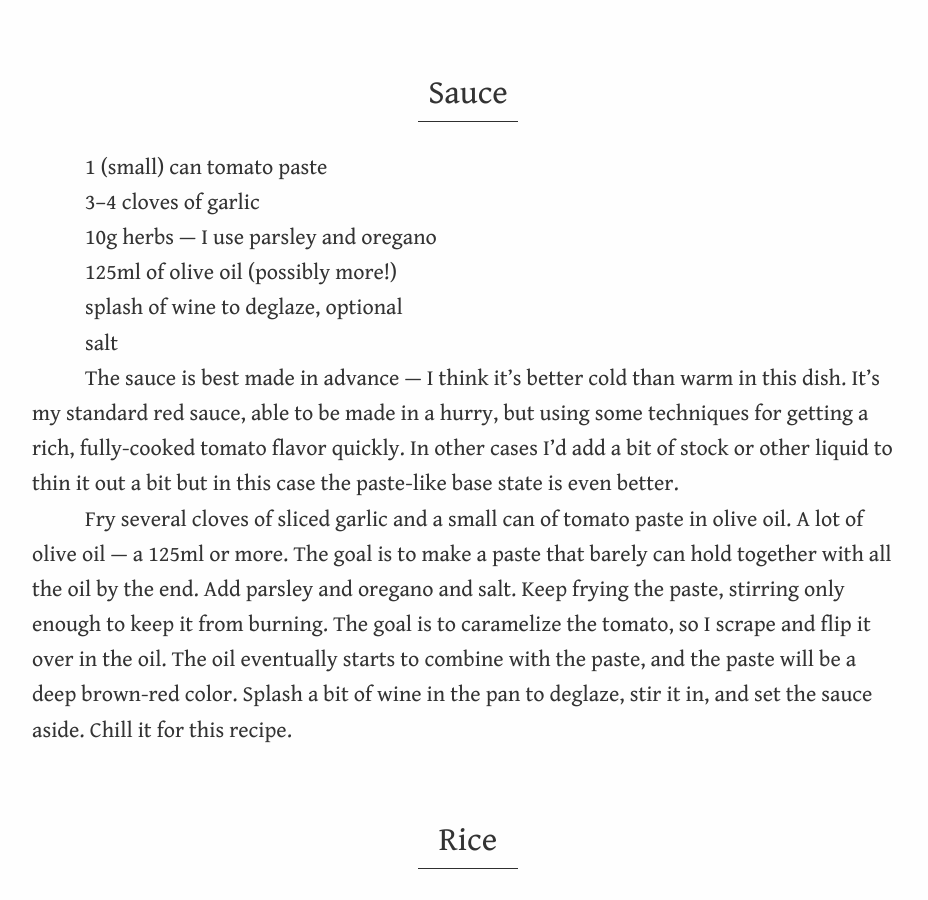
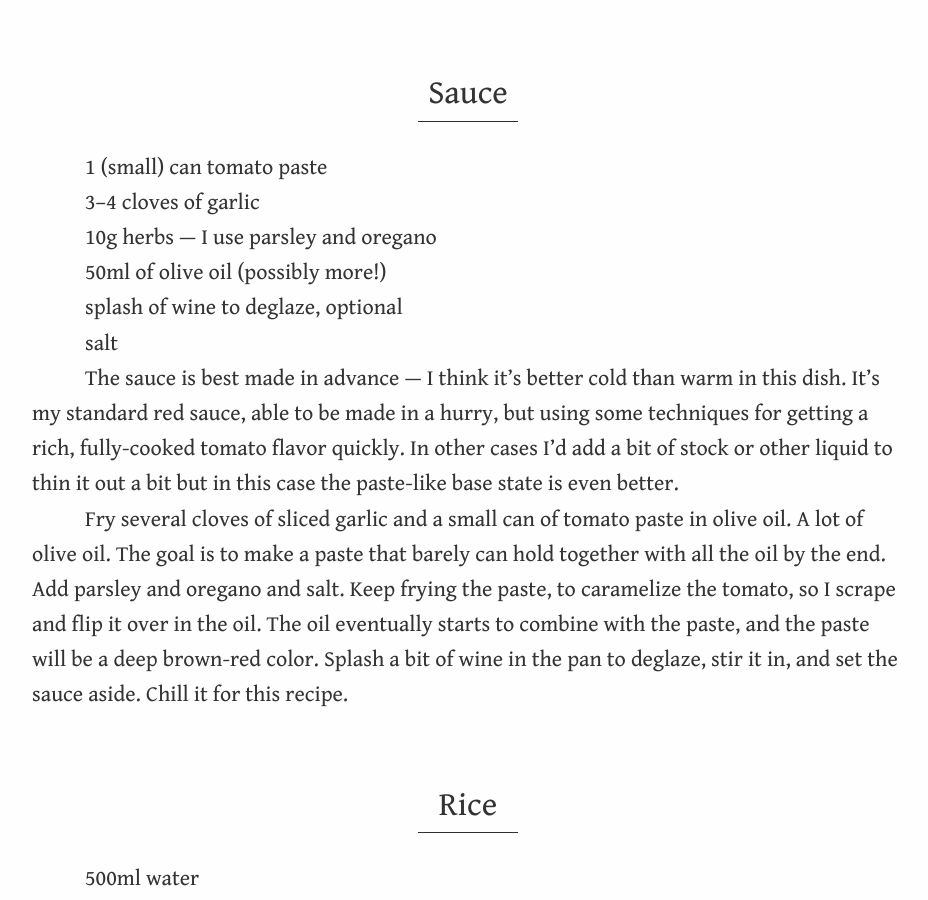
Before and after one commit to aredridel/recipes, a Jekyll site: the page built from Lemon Beans and Rice.md, in a window 1280 px wide and 900 px high, scrolled down 656 px. Shown: the whole window, without its empty margins (172-1100 px from the left). Built offline with Jekyll 4.4.1, drawn with Linux system fonts in a browser that asks for light colours; our own code applies the rules of GitHub Pages for plain Markdown files.

Commit message:
/ ‘Lemon Beans and Rice.md’

```diff
--- a/Lemon Beans and Rice.md
+++ b/Lemon Beans and Rice.md
@@ -20,7 +20,7 @@ Our household goes through several pounds of lemons each week, and dishes like t
 
 10g herbs — I use parsley and oregano
 
-125ml of olive oil (possibly more!)
+50ml of olive oil (possibly more!)
 
 splash of wine to deglaze, optional
 
@@ -30,7 +30,7 @@ salt
 
 The sauce is best made in advance — I think it's better cold than warm in this dish. It's my standard red sauce, able to be made in a hurry, but using some techniques for getting a rich, fully-cooked tomato flavor quickly. In other cases I'd add a bit of stock or other liquid to thin it out a bit but in this case the paste-like base state is even better.
 
-Fry several cloves of sliced garlic and a small can of tomato paste in olive oil. A lot of olive oil — a 125ml or more. The goal is to make a paste that barely can hold together with all the oil by the end. Add parsley and oregano and salt. Keep frying the paste, stirring only enough to keep it from burning. The goal is to caramelize the tomato, so I scrape and flip it over in the oil. The oil eventually starts to combine with the paste, and the paste will be a deep brown-red color. Splash a bit of wine in the pan to deglaze, stir it in, and set the sauce aside. Chill it for this recipe.
+Fry several cloves of sliced garlic and a small can of tomato paste in olive oil. A lot of olive oil. The goal is to make a paste that barely can hold together with all the oil by the end. Add parsley and oregano and salt. Keep frying the paste, to caramelize the tomato, so I scrape and flip it over in the oil. The oil eventually starts to combine with the paste, and the paste will be a deep brown-red color. Splash a bit of wine in the pan to deglaze, stir it in, and set the sauce aside. Chill it for this recipe.
 
 ## Rice
 
```
